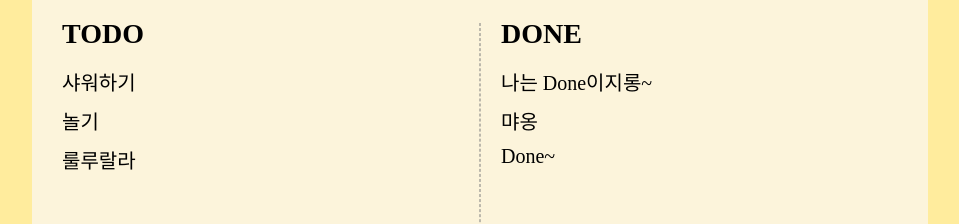
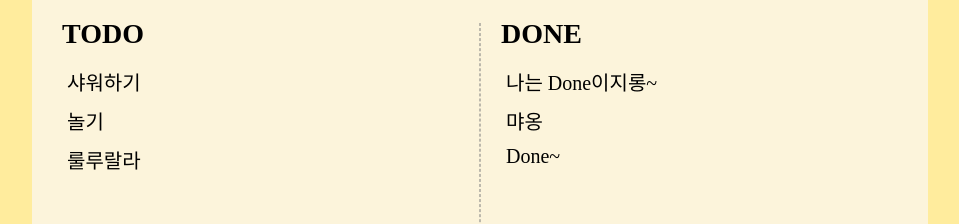
Before and after one commit to CEOS-Developers/react-todo-19th, a React (Vite) app: page / in a window 1280 px wide. Shown: the part 253-477 px from the top of the page, without its empty margins (160-1119 px from the left). Built offline with nearby package versions, Linux system fonts and the light colour scheme; a web font is replaced by a local one.

Commit message:
Style: Todo/Done 아이템에 padding 추가

```diff
--- a/src/components/Main.jsx
+++ b/src/components/Main.jsx
@@ -155,4 +155,5 @@ const Title = styled.h3`
 const TodoList = styled.ul`
   display: grid;
   row-gap: 10px;
+  padding: 0 5px;
 `;
```
